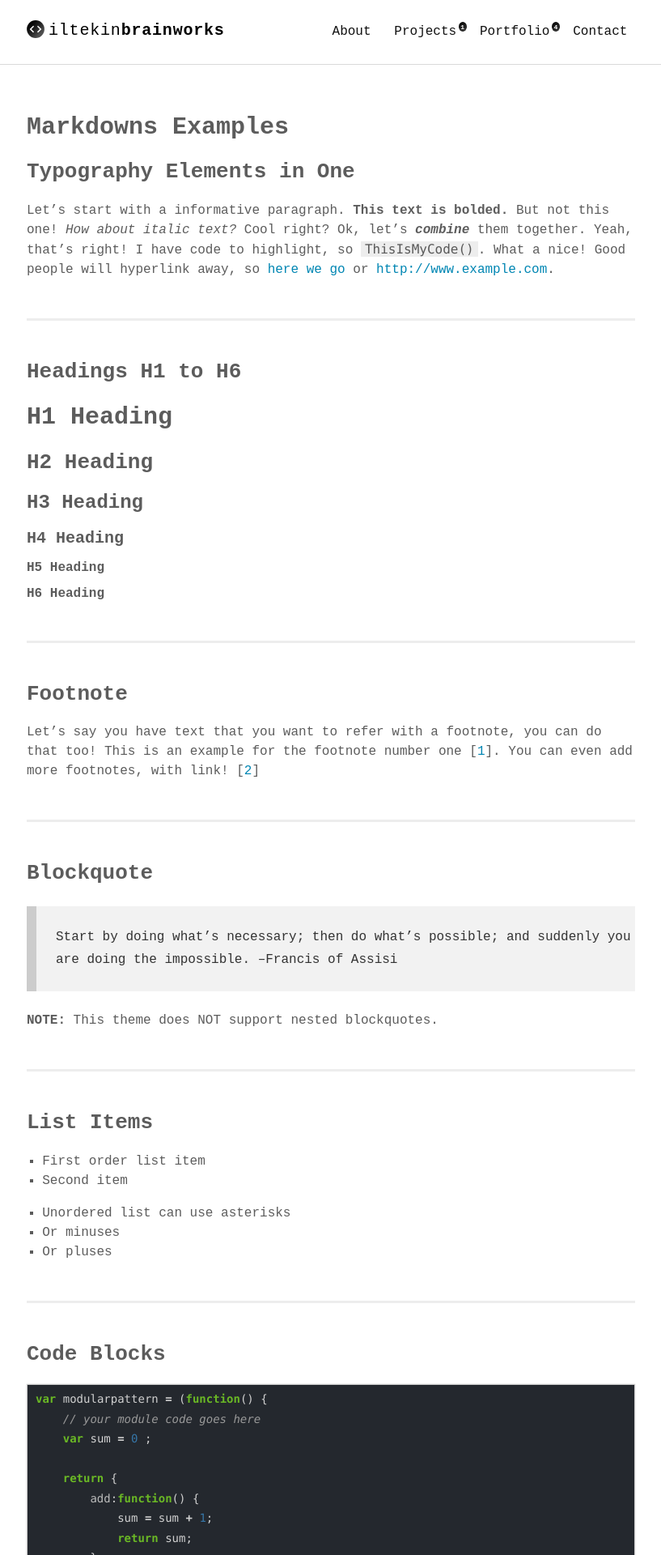
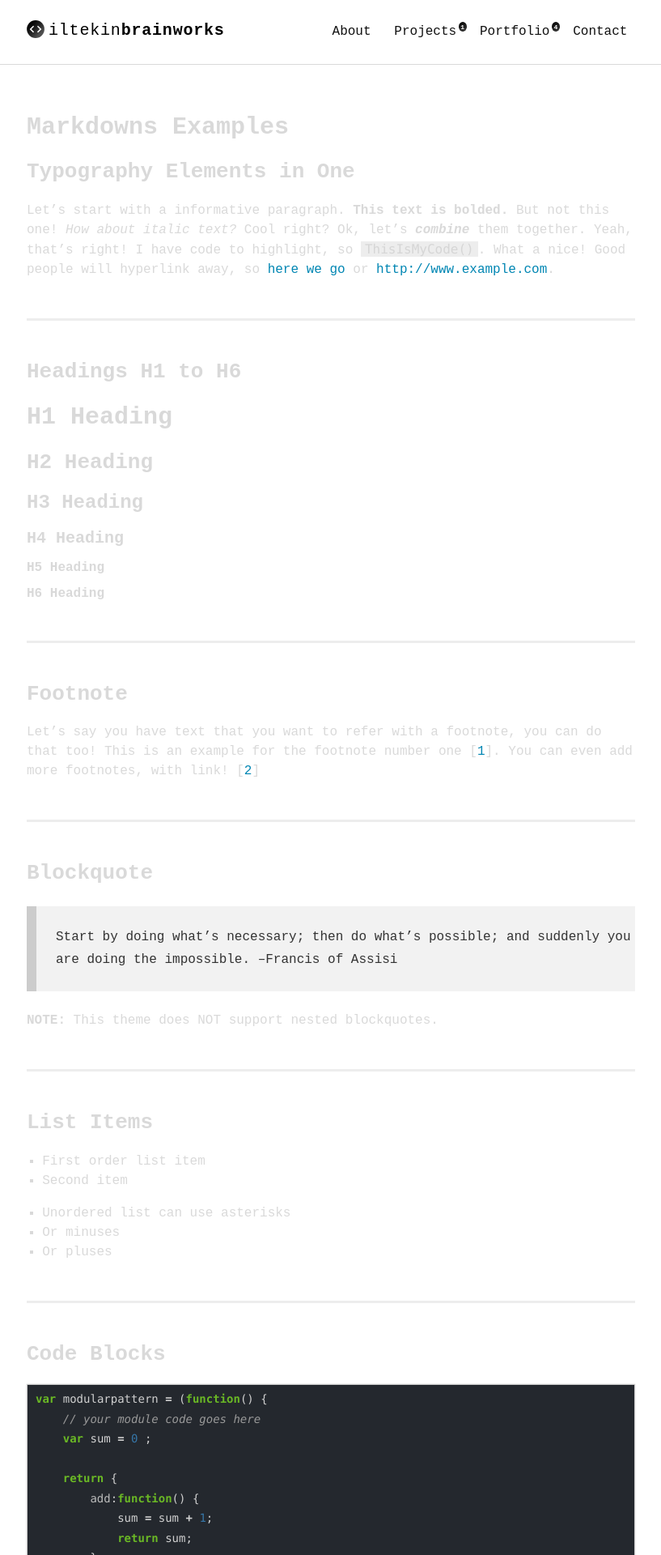
Before and after one commit to iltekin/iltekin.github.io, a Jekyll site: the page built from markdown.md, in a window 1280 px wide. Shown: the top 1920 px of the page at 81% size, without its empty margins (231-1048 px from the left). Built offline with Jekyll 4.4.1, drawn with Linux system fonts in a browser that asks for light colours; some web fonts are replaced.

Commit message:
css updated

```diff
--- a/assets/scss/_variables.scss
+++ b/assets/scss/_variables.scss
@@ -25,9 +25,10 @@ $blue-color: #0086B3;
 $dark-gray-color: #333;
 $medium-gray-color: #999;
 $light-gray-color: #ccc;
+$new-base-code: #d0d0d0;
 
 // Font Colors
-$base-font-color: rgba($dark-gray-color, .8);
+$base-font-color: rgba($new-base-code, .8);
 
 // Border
 $base-border-color: $light-gray-color;
```
